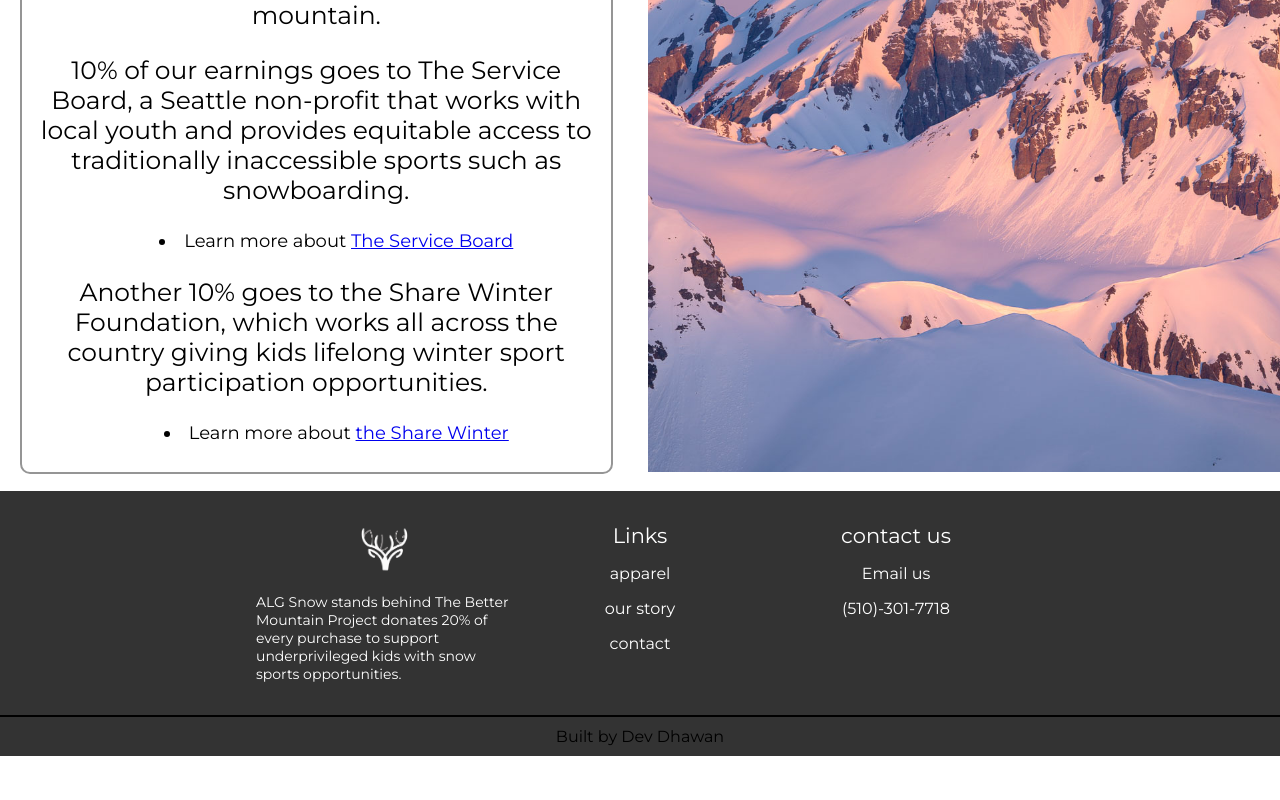
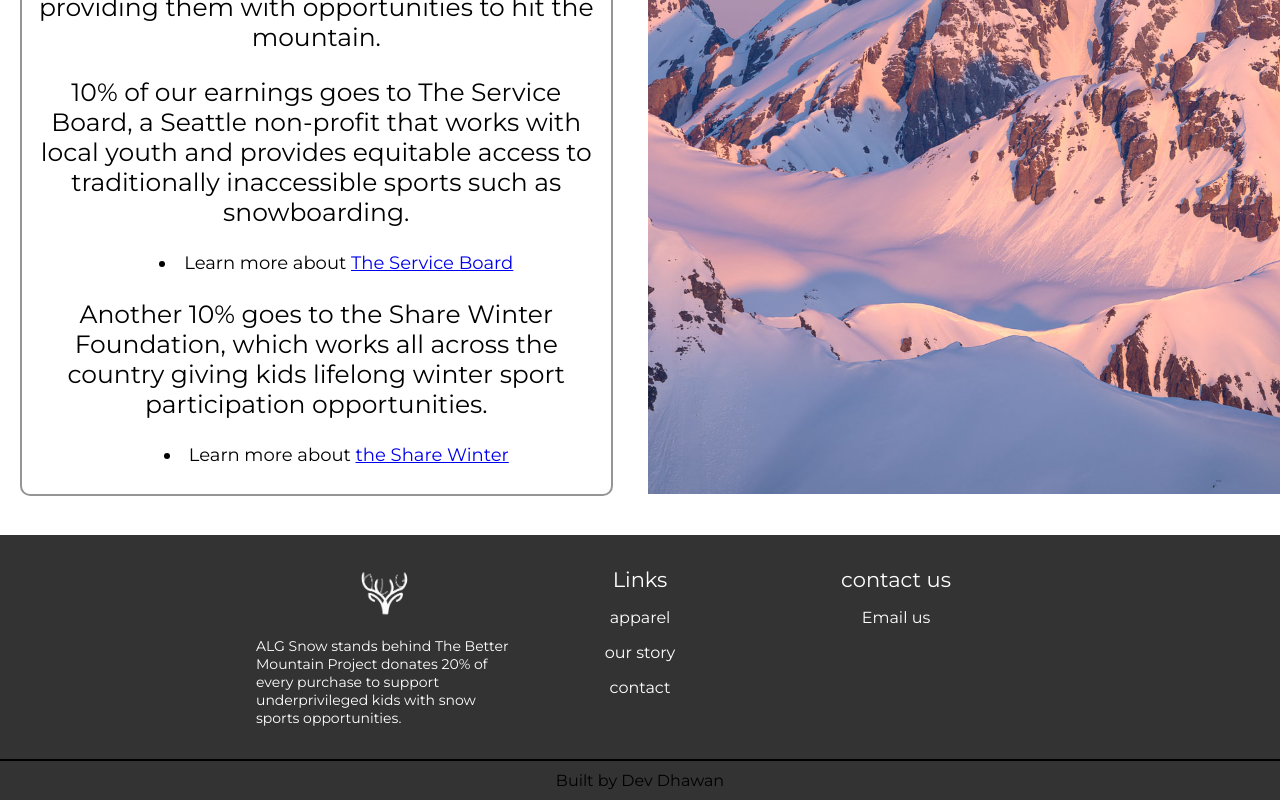
Before and after one commit to dedhaw/silver-train, a React (Vite) app: page /mission in a window 1280 px wide. Shown: the part 1303-2103 px from the top of the page. Before the commit the page ends 2059 px from the top, so only its background shows below. Built offline with nearby package versions, Linux system fonts and the light colour scheme.

Commit message:
Fixes to page components
This includes sizing, placement, and other issues with components of views.

```diff
--- a/src/components/Footer.tsx
+++ b/src/components/Footer.tsx
@@ -73,7 +73,6 @@
           <FooterContent>
             <h2>contact us</h2>
             <a href="mailto:algsnowcompany@gmail.com">Email us</a>
-            <a href="tel:+15103017718">(510)-301-7718</a>
           </FooterContent>
         </FooterContainer>
       </div>
--- a/src/components/GlobalStyles.tsx
+++ b/src/components/GlobalStyles.tsx
@@ -22,7 +22,7 @@
   display: flex;
   justify-content: space-between;
   align-items: center;
-  height: 100vh;
+  min-height: 100vh;
 `;
 
 export const HeroContainer = styled.div`
@@ -59,6 +59,10 @@
   text-shadow: 2px 2px 10px rgba(0, 0, 0, 0.7);
   opacity: 0;
   animation: ${fadeIn} 6s ease-out forwards;
+
+  @media screen and (max-width: 1000px) {
+    font-size: 60px;
+  }
 `;
 
 export const HeroSubText = styled.p`
--- a/src/components/Mission/AboutSec.tsx
+++ b/src/components/Mission/AboutSec.tsx
@@ -1,5 +1,6 @@
 import { Section, Container } from "../GlobalStyles";
 import styled from "styled-components";
+import { useState, useEffect } from "react";
 
 const LeftColumn = styled.div`
   flex: 1;
@@ -21,10 +22,23 @@
   background-position: center;
   background-repeat: no-repeat;
   background-attachment: fixed;
-  height: inherit;
+  min-height: inherit;
 `;
 
 export default function About() {
+  const [width, setWidth] = useState(window.innerWidth);
+
+  useEffect(() => {
+    const handleResize = () => {
+      setWidth(window.innerWidth);
+    };
+    window.addEventListener("resize", handleResize);
+
+    return () => {
+      window.removeEventListener("resize", handleResize);
+    };
+  }, []);
+
   return (
     <div id="about">
       <br />
@@ -68,7 +82,7 @@
             </ul>
           </Section>
         </LeftColumn>
-        <RightColumn />
+        {width > 1000  && <RightColumn />}
       </Container>
       <br />
     </div>
--- a/src/views/Contact.tsx
+++ b/src/views/Contact.tsx
@@ -27,7 +27,7 @@
       <Section style={{ height: "60vh" }}>
         <p>Check us out at:</p>
         <Container>
-          <a href="" target="_blank">
+          <a href="https://www.instagram.com/algofficial/" target="_blank">
             Instagram
           </a>
           <a href="" target="_blank">
@@ -41,7 +41,6 @@
         <p>Need more information?</p>
         <Container>
           <a href="mailto:algsnowcompany@gmail.com">Email us</a>
-          <a href="tel:+15103017718">(510)-301-7718</a>
         </Container>
       </Section>
       <br />
```
